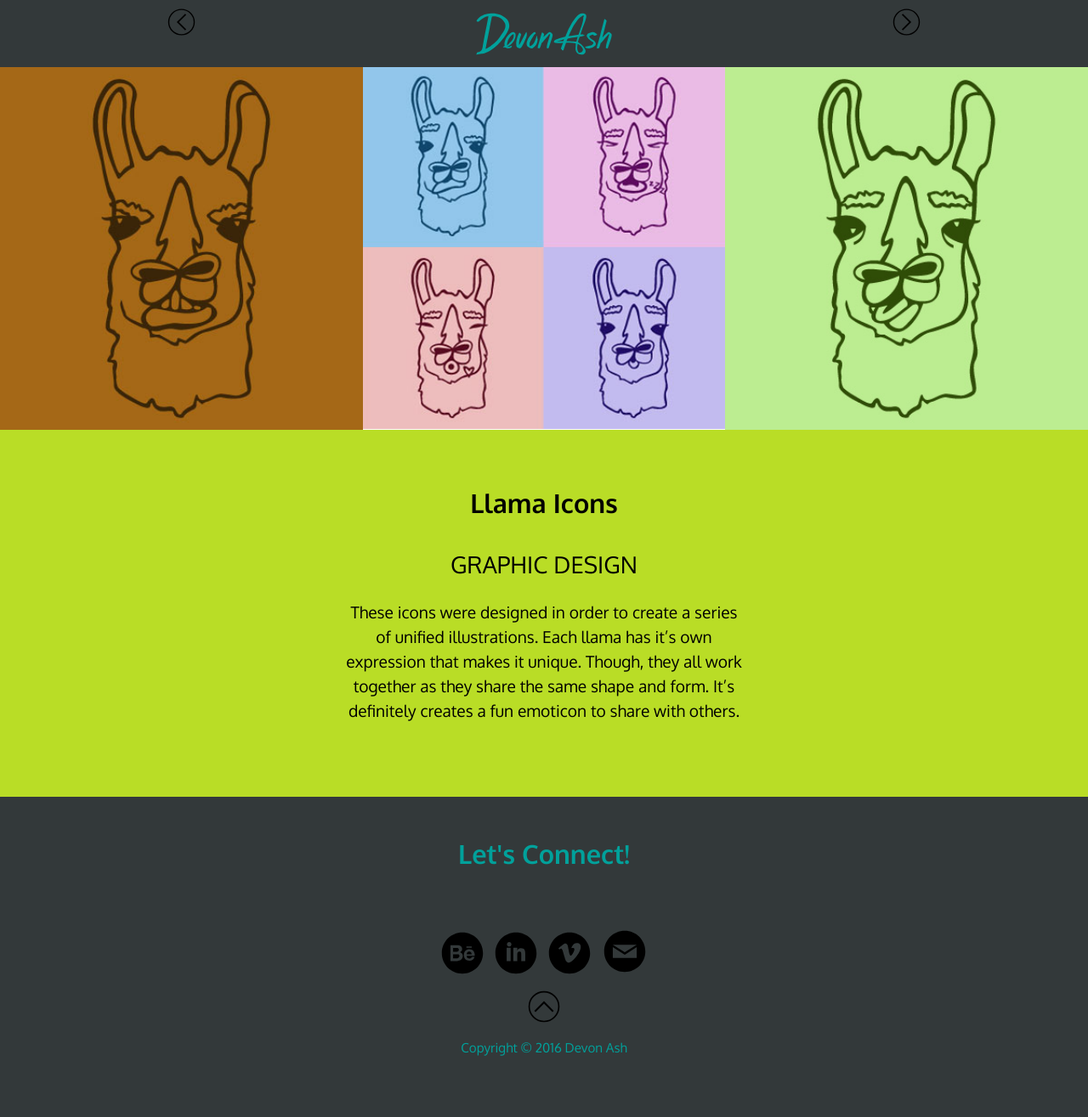
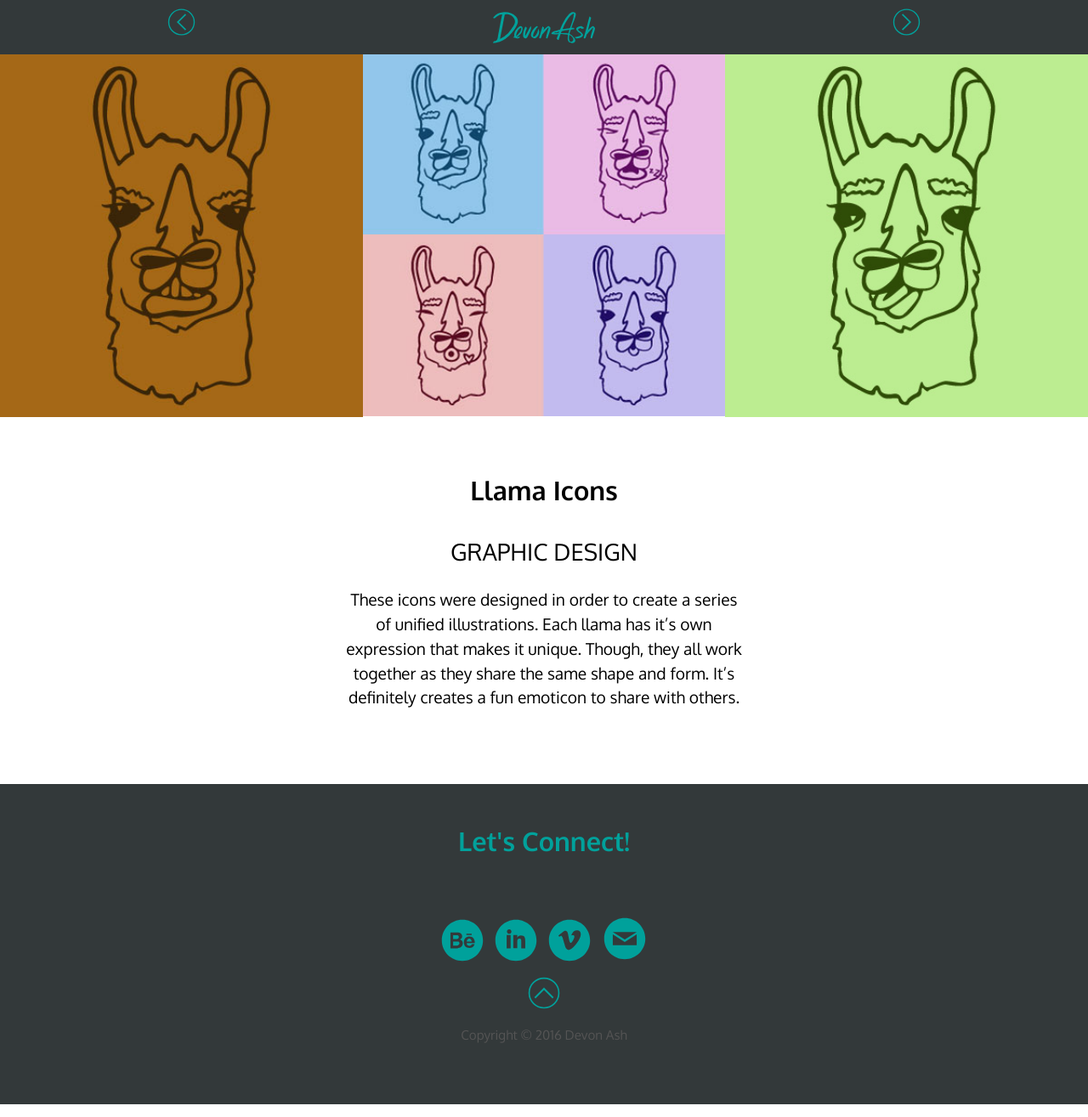
Before and after one commit to devonash/portfolio, a Jekyll site: the page built from portfolio-pieces/piece4.md, in a window 1280 px wide. Shown: the whole page at 85% size. Built offline with Jekyll 4.4.1, drawn with Linux system fonts in a browser that asks for light colours.

Commit message:
Took out colour in work-template, added colour in copyright

```diff
--- a/css/main.css
+++ b/css/main.css
@@ -152,7 +152,7 @@ footer > p {
 .media-links > a {
   width: 50px;
 	padding-top: 1em;
-	margin: 0.2em;
+  margin: 0.2em;
 	display: inline-block;
 }
 
@@ -165,6 +165,7 @@ footer > p {
 
 .copyright {
 	text-align: center;
+  color: #545454;
 }
 
 .work-nav {
@@ -186,7 +187,6 @@ footer > p {
 }
 
 .project {
-  background-color: #B9DD26;
   padding: 3em;
 }
 
@@ -197,6 +197,10 @@ footer > p {
 .typeof-project {
   font-weight: 400;
   text-transform: uppercase;
+}
+
+.right-arrow {
+  padding-top: 1em;
 }
 
 @media only screen and (min-width: 25em) {
@@ -275,7 +279,7 @@ footer > p {
   }
 
   .wordmark-worktemp {
-    width: 40%;
+    width: 30%;
     margin: 0 auto;
   }
 
@@ -283,7 +287,7 @@ footer > p {
 		width: 10%;
 	}
 
-		.about-para {
+  .about-para {
 		margin-left: 16em;
 		margin-right: 16em;
 	}
```
Also changed, not shown: img/left-arrow.svg, img/right-arrow.svg, img/socialmedia-icons-behance.svg, img/socialmedia-icons-linkedin.svg, img/socialmedia-icons-mail.svg, img/socialmedia-icons-vimeo.svg, img/toggle-black.svg (deleted), img/up-arrow.svg.
